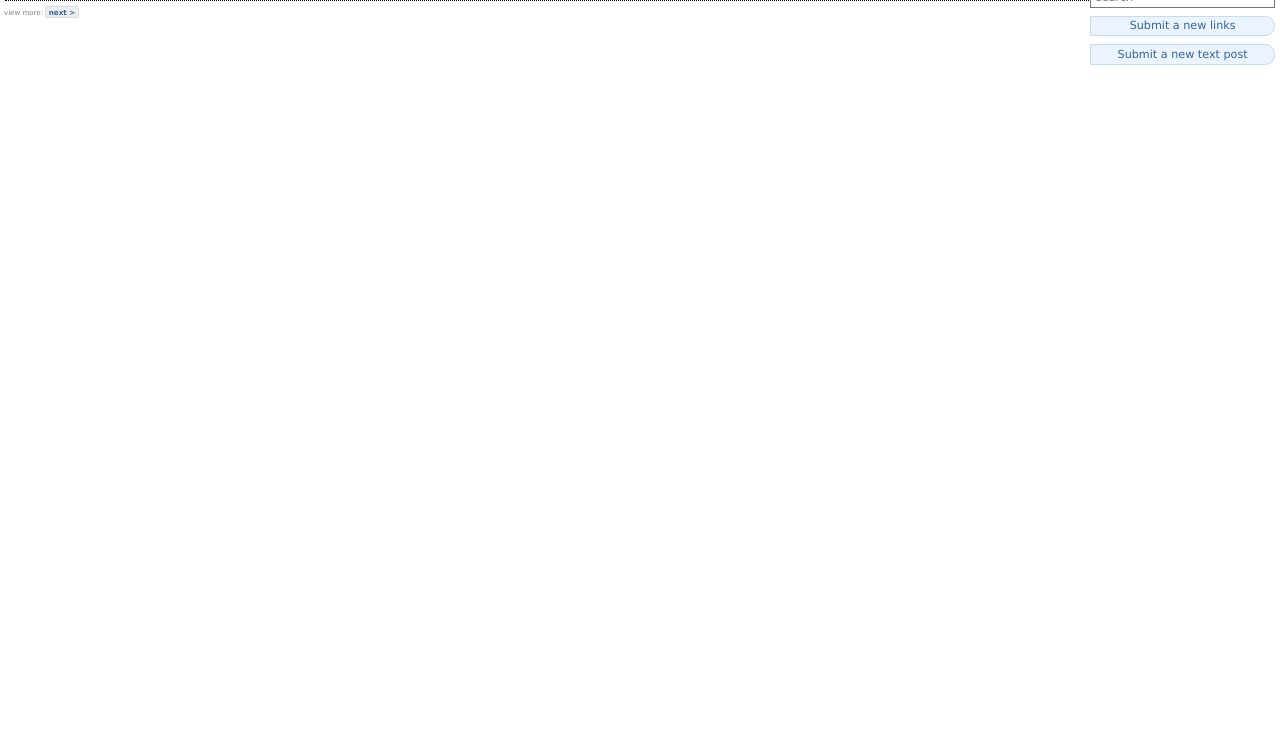
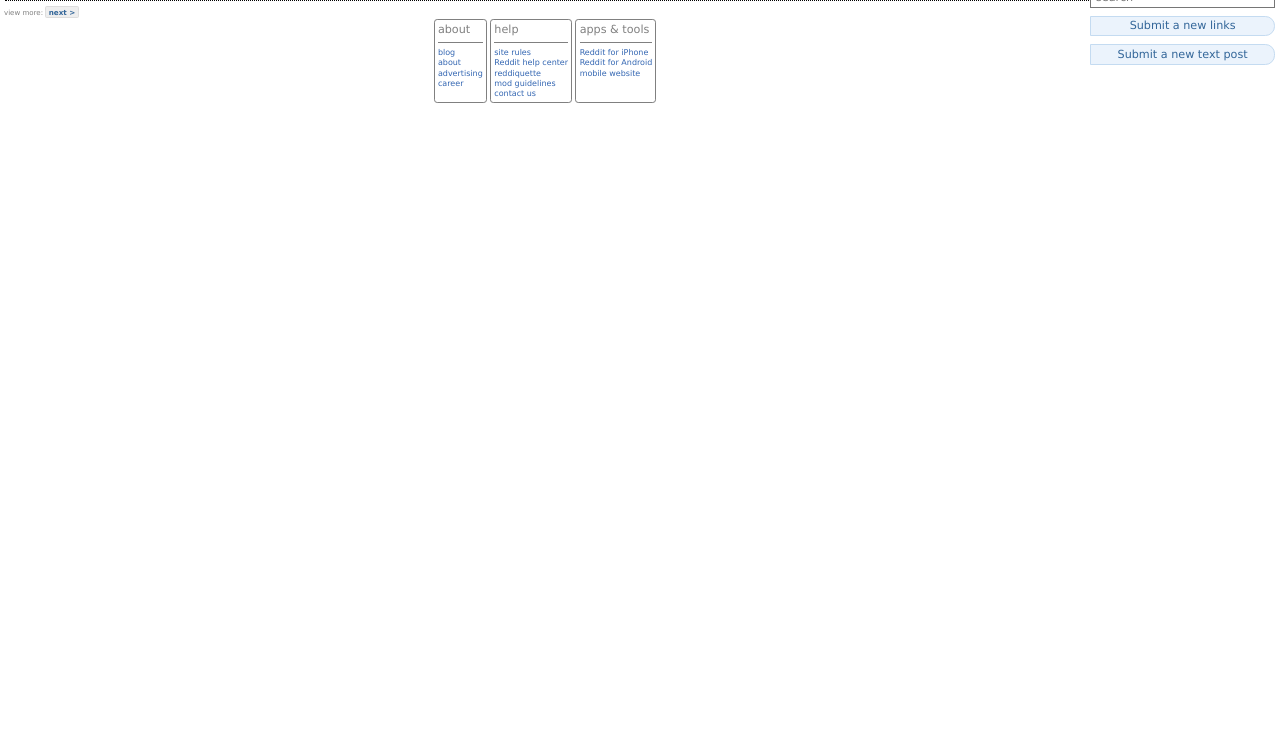
Before and after one commit to MartinM89/individuella_reddit_clone, a website with bundled scripts: page index.html in a window 1280 px wide. Shown: the part 59-800 px from the top of the page. Built offline with nearby package versions, Linux system fonts and the light colour scheme; files whose address does not match are found by name.

Commit message:
front page design finished

```diff
--- /dev/null
+++ b/css/post-page.css
@@ -0,0 +1,3 @@
+p {
+    color: red;
+}
--- a/style.css
+++ b/css/style.css
@@ -310,3 +310,52 @@ nav {
     padding-right: 0.15rem;
     cursor: pointer;
 }
+
+footer {
+    display: flex;
+    color: rgb(128, 128, 128);
+    font-family: Verdana, Geneva, Tahoma, sans-serif;
+    font-size: 0.7rem;
+    justify-content: center;
+    margin-bottom: 1rem;
+}
+
+footer a {
+    color: rgb(51, 102, 178);
+    text-decoration: none;
+    font-size: 0.5rem;
+}
+
+footer a:hover {
+    text-decoration: underline;
+}
+
+footer p {
+    margin-bottom: 0.2rem;
+    margin-top: 0;
+    padding-top: 0.2rem;
+    padding-bottom: 0.4rem;
+    border-bottom: solid;
+    border-width: 0.07rem;
+    ;
+}
+
+footer div {
+    display: flex;
+    margin-left: 0.1rem;
+    margin-right: 0.1rem;
+    border-style: solid;
+    border-width: 1px;
+    border-radius: 0.2rem;
+    padding: 0.2rem;
+    padding-top: 0;
+}
+
+footer #about,
+footer #help,
+footer #apps {
+    display: flex;
+    flex-direction: column;
+    text-align: left;
+    gap: 0.09rem;
+}
--- a/index.html
+++ b/index.html
@@ -6,7 +6,7 @@
     <meta name="viewport" content="width=device-width, initial-scale=1.0">
 
     <title>reddit: the front page of the internet</title>
-    <link rel="stylesheet" href="style.css">
+    <link rel="stylesheet" href="/css/style.css">
     <link rel="icon" type="image/svg+xml" href="images/post-image.svg">
     <link rel="icon" type="image/png" href="images/post-image.png" sizes="32x32">
 
@@ -89,7 +89,6 @@
                 <a class="top-bar-links" href="">JOKES</a>
             </div>
             <a id="more" href="">MORE &#187</a>
-
         </nav>
     </header>
 
@@ -123,6 +122,29 @@
     <p id="view-more">view more: </p>
     <button id="next-button">next ></button>
 
+    <footer>
+        <div id="about">
+            <p>about</p>
+            <a href="">blog</a>
+            <a href="">about</a>
+            <a href="">advertising</a>
+            <a href="">career</a>
+        </div>
+        <div id="help">
+            <p>help</p>
+            <a href="">site rules</a>
+            <a href="">Reddit help center</a>
+            <a href="">reddiquette</a>
+            <a href="">mod guidelines</a>
+            <a href="">contact us</a>
+        </div>
+        <div id="apps">
+            <p>apps & tools</p>
+            <a href="">Reddit for iPhone</a>
+            <a href="">Reddit for Android</a>
+            <a href="">mobile website</a>
+        </div>
+    </footer>
 </body>
 
 </html>
```
Also changed, not shown: fetchPostService.js (+12 -4 lines), post-page.html (added, +18 -0 lines).
